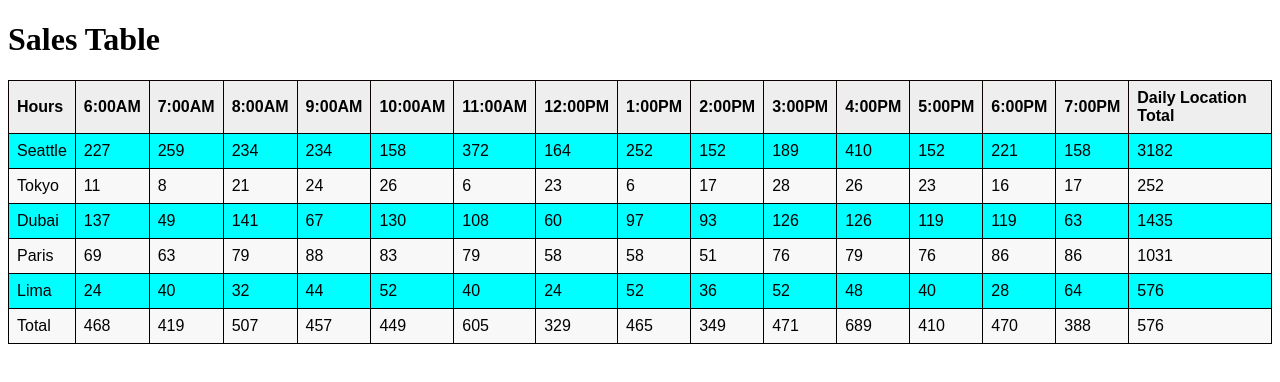
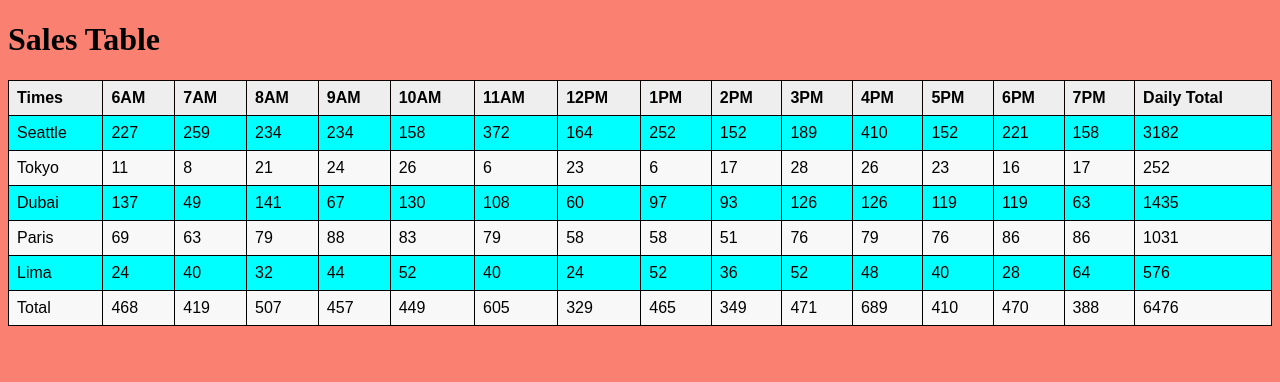
Before and after one commit to Hcooper23/cookie-stand, a plain HTML site: page sales.html in a window 1280 px wide. Drawn offline with Linux system fonts and the light colour scheme.

Commit message:
Lab 07 Update

```diff
--- a/app.js
+++ b/app.js
@@ -1,7 +1,7 @@
 'use strict';
 
 let times = ['6AM', '7AM', '8AM', '9AM', '10AM', '11AM', '12PM', '1PM', '2PM', '3PM', '4PM', '5PM', '6PM', '7PM'];
-console.log(times);
+// console.log(times);
 let randomnums = [];
 let cookieHours = [];
 
@@ -10,8 +10,10 @@ function generateBetween(min, max) {
 }
 
 const sales = [];
-const tableBodyEl = document.getElementById('cookieData');
-const tablefoot = document.getElementById('table');
+// const tableBodyEl = document.getElementById('cookieData');
+const thead = document.getElementById('thead');
+const tbody = document.getElementById('tbody');
+const tfoot = document.getElementById('tfoot');
 
 function tableCookie(name, min, max, avg) {
   this.city = name;
@@ -25,7 +27,7 @@ function tableCookie(name, min, max, avg) {
 }
 tableCookie.prototype.drawRow = function () {
   const tableRow = document.createElement('tr');
-  tableBodyEl.appendChild(tableRow);
+  tbody.appendChild(tableRow);
   const tableData1 = document.createElement('td');
   tableData1.textContent = this.city;
   tableRow.appendChild(tableData1);
@@ -57,49 +59,48 @@ tableCookie.prototype.dailyLocationTotal = function () {
   }
 };
 
-function drawFooter() {
-  // let footerCell = document.createElement('td');
-  // footerCell.textContent = 'hourlyTotal';
+function drawHeader() {
+  let row = document.createElement('tr');
+  let headerCell = document.createElement('th');
+  headerCell.textContent = 'Times';
+  row.appendChild(headerCell);
 
-  let hourlyTotals = [];
-  for (let hour = 0; hour < 14; hour++) {
-    let total = 0;
-    for (let i = 0; i < sales.length; i++) {
-      total += sales[i].cookiesSold[hour];
-    }
-    hourlyTotals.push(total);
+  for (let i = 0; i < times.length; i++) {
+    let headerCell = document.createElement('th');
+    headerCell.textContent = times[i];
+    row.appendChild(headerCell);
   }
+  let totalheader = document.createElement('th');
+  totalheader.textContent = 'Daily Total';
+  row.appendChild(totalheader);
+  thead.appendChild(row);
+}
 
-  // for (let i = 0; i < hourlyTotals.length; i++) {
-  //   let cell = document.createElement('td');
-  //   cell.textContent = hourlyTotals[i];
-  //   footerRow.appendChild(cell);
-  // }
+drawHeader()
 
-  // footerRow.insertBefore(footerCell, footerRow.firstChild);
-  // tableFoot.appendChild(footerRow);
-
-}
 // Total Function
 tableCookie.prototype.drawFooter = function () {
   const totalRow = document.createElement('tr');
-  tableBodyEl.appendChild(totalRow);
+  tbody.appendChild(totalRow);
   const totalCell1 = document.createElement('td');
   totalCell1.textContent = 'Total';
   totalRow.appendChild(totalCell1);
+  let grandtotal = 0;
   for (let i = 0; i < times.length; i++) {
     const totalCell2 = document.createElement('td');
     let totalCookies = 0;
     for (let j = 0; j < sales.length; j++) {
       totalCookies += sales[j].cookiesPerHour[i];
+      grandtotal += sales[j].cookiesPerHour[i];
     }
     totalCell2.textContent = totalCookies;
     totalRow.appendChild(totalCell2);
   }
   const totalCell3 = document.createElement('td');
-  totalCell3.textContent = this.totalCookiePerStore;
+  totalCell3.textContent = grandtotal;
   totalRow.appendChild(totalCell3);
 };
+
 
 const seattle = new tableCookie('Seattle', 23, 65, 6.3);
 seattle.generateCookiesPerHour();
--- a/css/style.css
+++ b/css/style.css
@@ -1,16 +1,20 @@
-.somethingFishy {
-    font-family: 'Montserrat', sans-serif;
+body {
+    background-color:salmon;
 }
 
-body index.html{
-    background-color:lemonchiffon;
+.storelocations{
+   display: flex;
+   flex-direction: column;
+   align-items: center;
+   justify-content: center;
+   height: 100%;
+   width: 100%;
+   margin: 0;
+   padding: 0;
+   background-color: whitesmoke;
+   color: black;
+   font-size: medium;
 }
-sales{
-    background-color: lemonchiffon;
-    color: lemonchiffon;
-    font-family: 'Montserrat', sans-serif;
- }
-
 table {
     border-collapse: collapse;
     border-spacing: 0;
--- a/sales.html
+++ b/sales.html
@@ -14,28 +14,9 @@
         <h1>Sales Table</h1>
     </header>
     <table id="cookieTable">
-        <thead>
-            <tr>
-                <th>Hours</th>
-                <th>6:00AM</th>
-                <th>7:00AM</th>
-                <th>8:00AM</th>
-                <th>9:00AM</th>
-                <th>10:00AM</th>
-                <th>11:00AM</th>
-                <th>12:00PM</th>
-                <th>1:00PM</th>
-                <th>2:00PM</th>
-                <th>3:00PM</th>
-                <th>4:00PM</th>
-                <th>5:00PM</th>
-                <th>6:00PM</th>
-                <th>7:00PM</th>
-                <th id="dailyLocationTotal">Daily Location Total</th>
-            </tr>
-        </thead>
-        <tbody id="cookieData">
-        </tbody>
+        <thead id="thead"></thead>
+        <tbody id="tbody"></tbody>
+        <tfoot id="tfoot"></tfoot>
     </table>
     <script src="app.js"></script>
 </body>
```
Also changed, not shown: index.html (+13 -14 lines), locations.html (added, +20 -0 lines).
